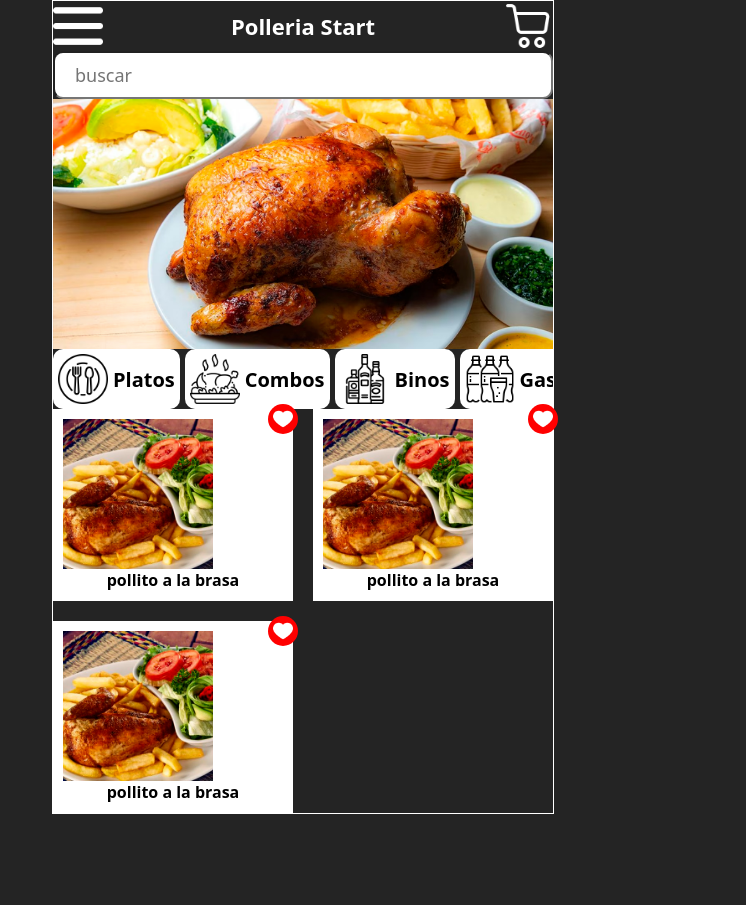
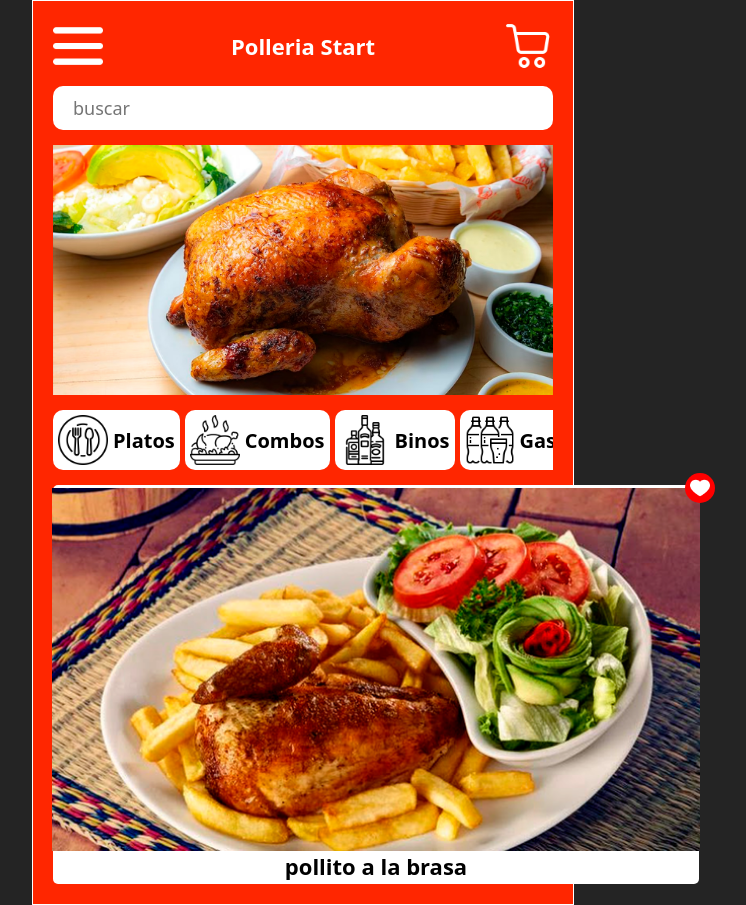
Before and after one commit to Luan-nee/Polleria_start, a PHP site: page /pollo_estar/index.php?opcion=productos in a window 1280 px wide. Shown: the whole page, without its empty margins (337-1083 px from the left). Before the commit the page ends 814 px from the top, so only its background shows below. Run offline with PHP 8.4, Linux system fonts and the light colour scheme; grey boxes are pictures that could not be loaded.

Commit message:
cartas de productos favoritos sin arreglar.

```diff
--- a/view/css-component/favorito.css
+++ b/view/css-component/favorito.css
@@ -2,33 +2,30 @@
   background-color: white;
   display: flex;
   flex-direction: column;
-  padding: 10px;
+  align-items: center;
+  box-sizing: border-box;
+  border-radius: 5px;
+  padding: 3px;
 }
 .favorito p{
   color: black;
-  font-size: 16px;
+  font-size: 22px;
   font-weight: 700;
-  text-align: center;
 }
 
 .foto-producto{
-  display: flex;
-  justify-self: center;
-  align-items: center;
   position: relative;
 
-  height: 150px;
 }
 
-.foto-producto img{
+.imagen-producto{
   object-fit: cover;
   height: 100%;
-  aspect-ratio: 1/1;
 }
 
 .corazon{
   display: flex;
-  justify-self: center;
+  justify-content: center;
   align-items: center;
 
   position: absolute;
@@ -45,5 +42,4 @@
 .corazon img{
   object-fit: cover;
   width: 100%;
-  aspect-ratio: 1/1;
 }
--- a/view/css/main.css
+++ b/view/css/main.css
@@ -1,5 +1,6 @@
 :root{
   --color1: #ff1e00;
+  --color2: #ff2600;
 }
 
 *{
--- a/view/css/productos.css
+++ b/view/css/productos.css
@@ -1,7 +1,10 @@
 .productos{
+  background-color: var(--color2);
   display: flex;
   flex-direction: column;
   border: 1px white solid;
+  padding: 20px;
+  gap: 15px;
 }
 
 /* --------------------------------------------------
@@ -32,6 +35,7 @@ ELEMENTOS DENTRO DE HEADER
   width: 100%;
   padding: 10px 20px;
   border-radius: 10px;
+  border-style: none;
   font-size: 18px;
   outline: none;
 }
@@ -68,5 +72,5 @@ ELEMENTOS DENTRO DE PRODUCTOS-CONTEINER-FAVORITOS
 .productos-conteiner-favoritos{
   display: grid;
   grid-template-columns: repeat(2,1fr);
-  gap: 20px;
+  gap: 10px;
 }
--- a/view/layout/favorito-component.php
+++ b/view/layout/favorito-component.php
@@ -1,10 +1,11 @@
 <?php function favorito($urlImg, $nombreProducto){ ?>
   <article class="favorito">
+
     <div class="foto-producto">
       <div class="corazon">
         <img src="view/icon/corazon.png" alt="">
       </div>
-      <img src="<?php echo $urlImg;?>" alt="">
+      <img class="imagen-producto" src="<?php echo $urlImg;?>" alt="">
     </div>
 
     <p><?php echo $nombreProducto;?></p>
--- a/view/productos.php
+++ b/view/productos.php
@@ -33,8 +33,6 @@ include("view/layout/header.php");
     <section class="productos-conteiner-favoritos">
       <?php
         favorito('view/img/plato-de-comida.png', "pollito a la brasa");
-        favorito('view/img/plato-de-comida.png', "pollito a la brasa");
-        favorito('view/img/plato-de-comida.png', "pollito a la brasa");
       ?>
     </section>
   </section>
```
